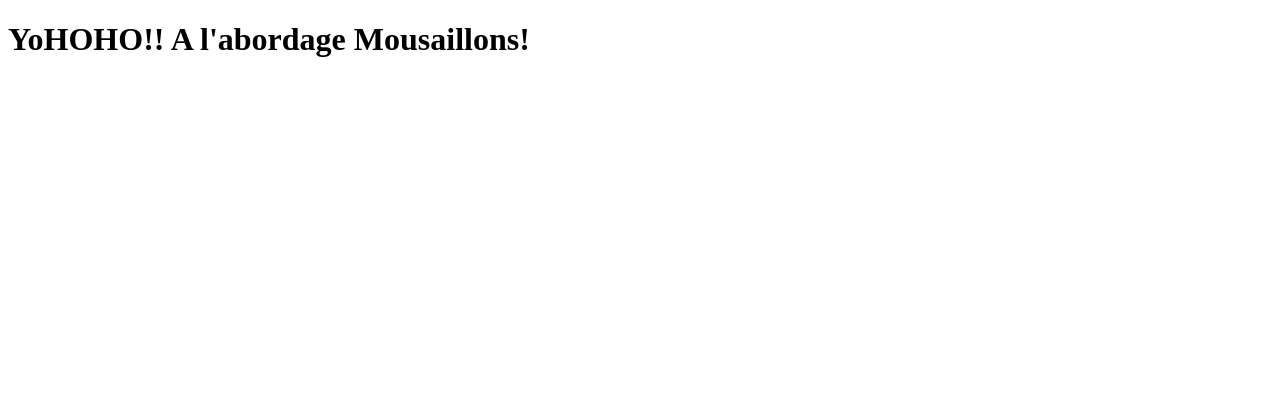
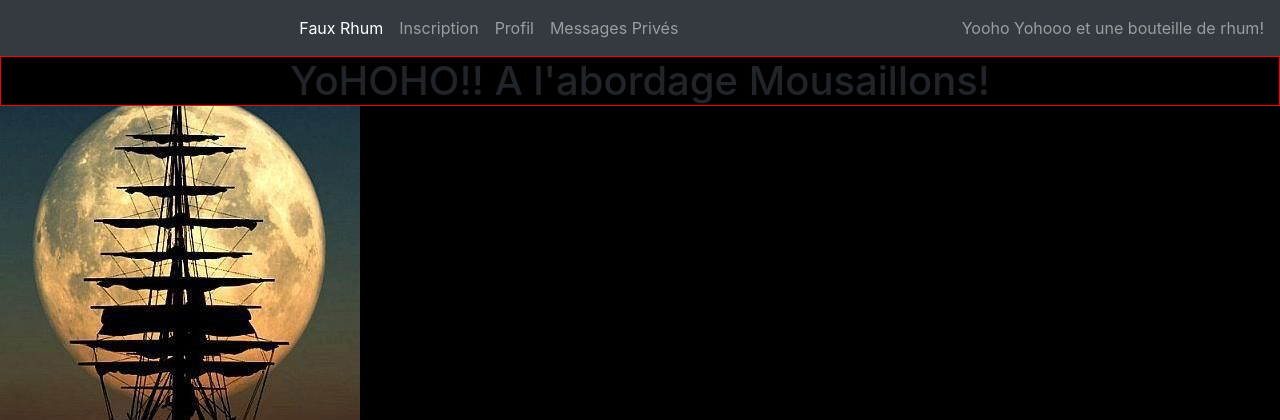
Before and after one commit to guillomu/Forum-Pirate, a PHP site: page / in a window 1280 px wide. Shown: the top 420 px of the page. Run offline with PHP 8.4, Linux system fonts and the light colour scheme.

Commit message:
prototype de l'index

```diff
--- a/index.php
+++ b/index.php
@@ -4,10 +4,47 @@
 	<meta charset="UTF-8">
 	<title>Forum Pirate</title>
 	<link href="style.css" rel="stylesheet">
+
+	<!-- Bootstrap CSS -->
+	<link rel="stylesheet" href="https://stackpath.bootstrapcdn.com/bootstrap/4.1.1/css/bootstrap.min.css" integrity="sha384-WskhaSGFgHYWDcbwN70/dfYBj47jz9qbsMId/iRN3ewGhXQFZCSftd1LZCfmhktB" crossorigin="anonymous">
+
 </head>
 <body>
+
+	<!-- NavBar ~~ Bootstrap  -->
+	<nav class="navbar navbar-expand-lg navbar-dark bg-dark">
+		<button class="navbar-toggler" type="button" data-toggle="collapse" data-target="#navbarText" aria-controls="navbarText" aria-expanded="false" aria-label="Toggle navigation">
+			<span class="navbar-toggler-icon"></span>
+		</button>
+		<div class="collapse navbar-collapse" id="navbarText">
+			<ul class="navbar-nav mr-auto">
+				<li class="nav-item active">
+					<a class="nav-link" href="#">Faux Rhum <span class="sr-only">(current)</span></a>
+				</li>
+				<li class="nav-item">
+					<a class="nav-link" href="#">Inscription</a>
+				</li>
+				<li class="nav-item">
+					<a class="nav-link" href="#">Profil</a>
+				</li>
+				<li class="nav-item">
+					<a class="nav-link" href="#">Messages Privés</a>
+				</li>
+			</ul>
+			<span class="navbar-text">
+				Yooho Yohooo et une bouteille de rhum!
+			</span>
+		</div>
+	</nav>
+	<!--~~~~~~~~~~~~~~~~~~~~~~~~~~~~~~~~~~~~~~~~~~~-->
+
 	<h1>YoHOHO!! A l'abordage Mousaillons!</h1>
 
-	  <script src="main.js"></script>
+
+	<!-- jQuery first, then Popper.js, then Bootstrap JS -->
+	<script src="https://code.jquery.com/jquery-3.3.1.slim.min.js" integrity="sha384-q8i/X+965DzO0rT7abK41JStQIAqVgRVzpbzo5smXKp4YfRvH+8abtTE1Pi6jizo" crossorigin="anonymous"></script>
+	<script src="https://cdnjs.cloudflare.com/ajax/libs/popper.js/1.14.3/umd/popper.min.js" integrity="sha384-ZMP7rVo3mIykV+2+9J3UJ46jBk0WLaUAdn689aCwoqbBJiSnjAK/l8WvCWPIPm49" crossorigin="anonymous"></script>
+	<script src="https://stackpath.bootstrapcdn.com/bootstrap/4.1.1/js/bootstrap.min.js" integrity="sha384-smHYKdLADwkXOn1EmN1qk/HfnUcbVRZyYmZ4qpPea6sjB/pTJ0euyQp0Mk8ck+5T" crossorigin="anonymous"></script>
+	<script src="main.js"></script>
 </body>
 </html>
--- a/style.css
+++ b/style.css
@@ -0,0 +1,26 @@
+*{
+	margin: 0;
+	padding: 0;
+	box-sizing: border-box;
+}
+
+body, html{
+	background-image: url("img/bateau.jpg");
+	background-repeat: no-repeat;
+	background-color: black;
+}
+
+ul {
+	margin: auto;
+}
+
+img{
+	margin: auto;
+}
+
+h1{
+	border: 1px solid red;
+	text-align: center;
+	background-color: black;
+	color: white;
+}
```
